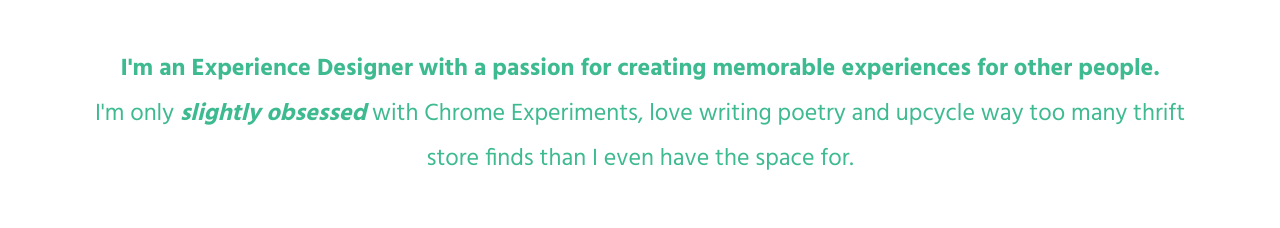
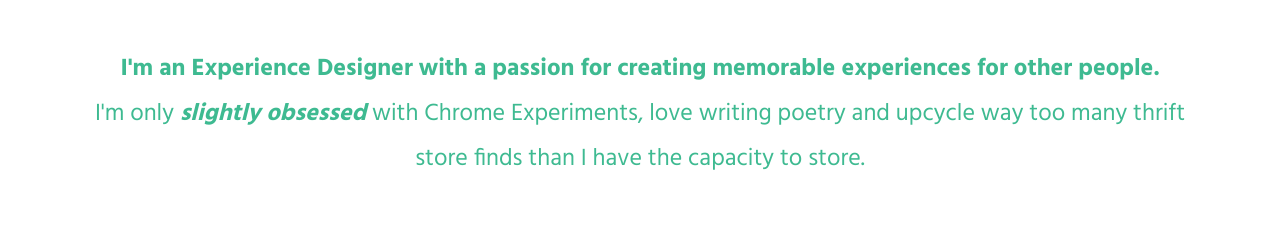
Before and after one commit to dreavega/wassupgoogle, a plain HTML site: page index.html in a window 1280 px wide. Shown: the part 412-640 px from the top of the page. Drawn offline with nearby package versions, Linux system fonts and the light colour scheme.

Commit message:
Update index.html

```diff
--- a/index.html
+++ b/index.html
@@ -53,7 +53,7 @@
       <div class="col-fluid">
         <div class="header">
           <h2><font size="5.5"><b>I'm an Experience Designer with a passion for creating memorable experiences for other people.</b><br>
-           I'm only <i><b>slightly obsessed</b></i> with Chrome Experiments, love writing poetry and upcycle way too many thrift store finds than I even have the space for.</font></h2>
+           I'm only <i><b>slightly obsessed</b></i> with Chrome Experiments, love writing poetry and upcycle way too many thrift store finds than I have the capacity to store.</font></h2>
         </div>
       </div>
     </div>
```
